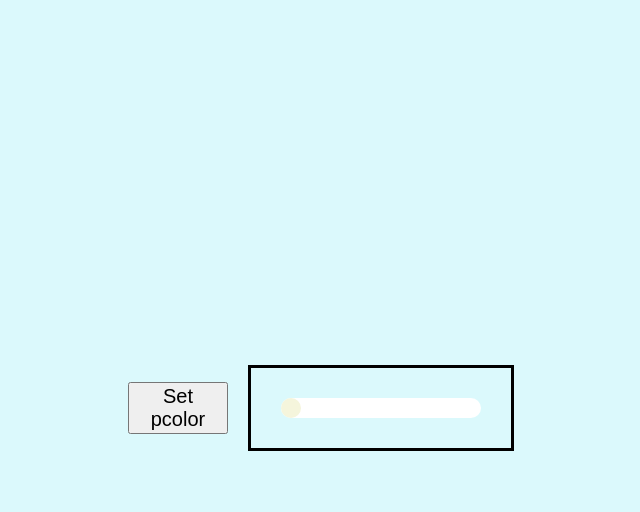
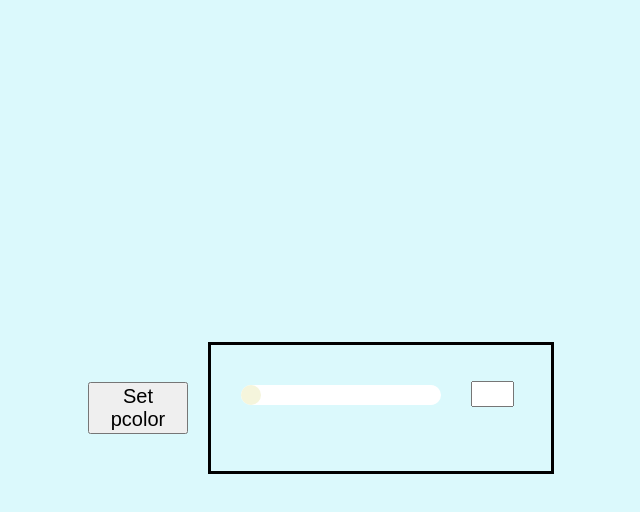
Before and after one commit to coloshword/colorPickerStandalone, a website: page index.html in a window 1280 px wide. Both pictures are taken after a click on the button "Set pcolor". Shown: the whole page, without its empty margins (329-969 px from the left). Drawn offline with nearby package versions, Linux system fonts and the light colour scheme.

Commit message:
slider updats RGB input value

```diff
--- a/css/style.css
+++ b/css/style.css
@@ -14,6 +14,11 @@
     text-align: center;
     width: 100px;
     cursor: pointer;
+}
+
+.sliderBox {
+    padding-right: 30px;
+    padding-top: 10px;
 }
 
 .sliderTrack {
@@ -37,6 +42,18 @@
     visibility: hidden;
 }
 
+.inputBox {
+    width: 50px;
+    height:60px;
+    padding-top: 6px;
+    display: flex;
+}
+
+.rgbInput {
+    width: 35px;
+    height: 20px;
+}
+
 body {
     background-color: #DBF9FC;
 }
--- a/index.html
+++ b/index.html
@@ -18,6 +18,9 @@
                     <div id = text class="sliderThumb"></div>
                 </div>
             </div>
+            <div class ="inputBox">
+                <input type="string" maxlength="3" class="rgbInput" id="red_value" >
+            </div>
         </div>
     </div>
     <script src="https://ajax.googleapis.com/ajax/libs/jquery/2.1.3/jquery.min.js"></script>
--- a/src/colorpicker.ts
+++ b/src/colorpicker.ts
@@ -4,6 +4,14 @@ function colorPicker(): void {
     $(".dropDownMenu").css("visibility", "visible");
 }
 
+function updateSliderVal(inputID:string, thumbXVal:number, thumbLeftBound:number, thumbRightBound:number) : void{
+    let amountFilled: number = thumbXVal - thumbLeftBound; // set by coordinate of the slider
+    let fullAmount: number = thumbRightBound - thumbLeftBound;
+    // RGB val = 255 * amtFIlled / full amount
+    let RGBVal = Math.round((255 * amountFilled) / fullAmount);
+    $("#" + inputID).val(RGBVal);
+    console.log(RGBVal);
+}
 var redThumb:any = document.getElementById("text")
 
 redThumb.onmousedown = function(event:any) {
@@ -15,7 +23,6 @@ redThumb.onmousedown = function(event:any) {
     let thumbRightBound = thumbLeftBound + 180;// the right bound is the left bound plus size of slider
     // shifting of the thumb
     let shiftX = event.clientX - redThumb.getBoundingClientRect().left;
-    console.log(sliderY);
     redThumb.style.position = 'absolute';
     redThumb.style.zIndex = 1000;
     // move it from any existing parents directly to the body
@@ -33,6 +40,8 @@ redThumb.onmousedown = function(event:any) {
         }
       redThumb.style.left = pageX - shiftX + 'px';
       redThumb.style.top = yCor + 'px';
+      updateSliderVal("red_value", pageX, thumbLeftBound, thumbRightBound)// update the pcolor value
+
     }
     function onMouseMove(event:any) {
       moveAt(event.pageX, sliderY);
```
Also changed, not shown: dist/colorpicker.js.
